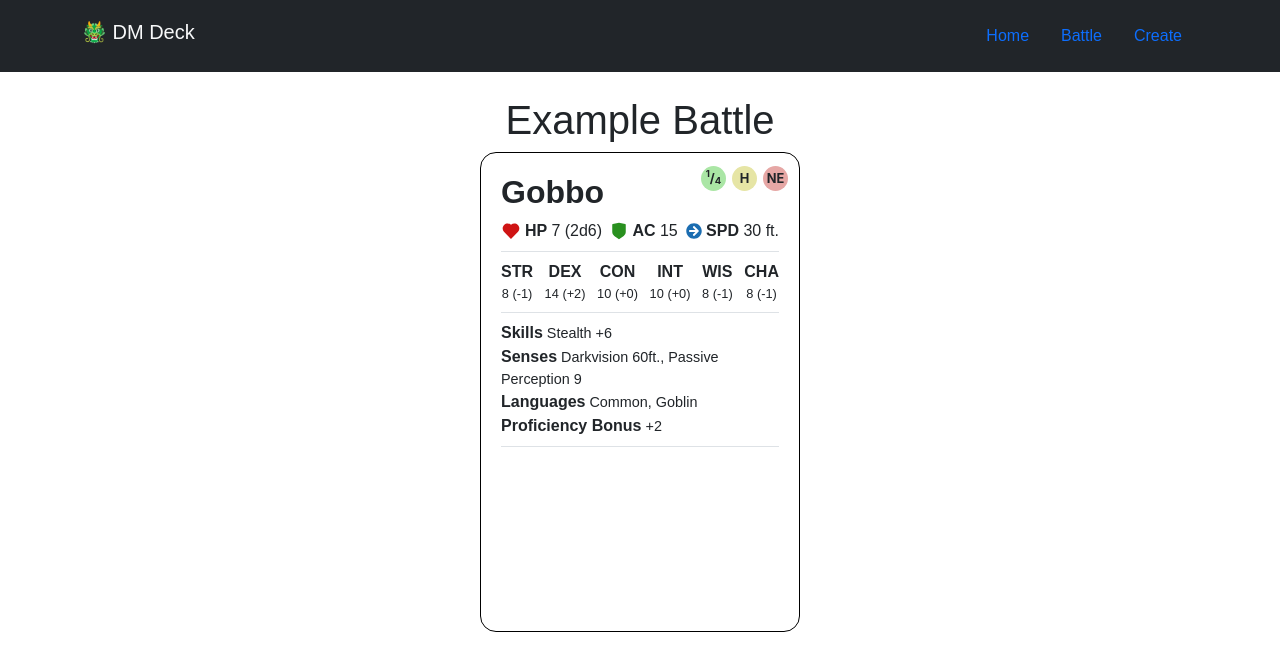
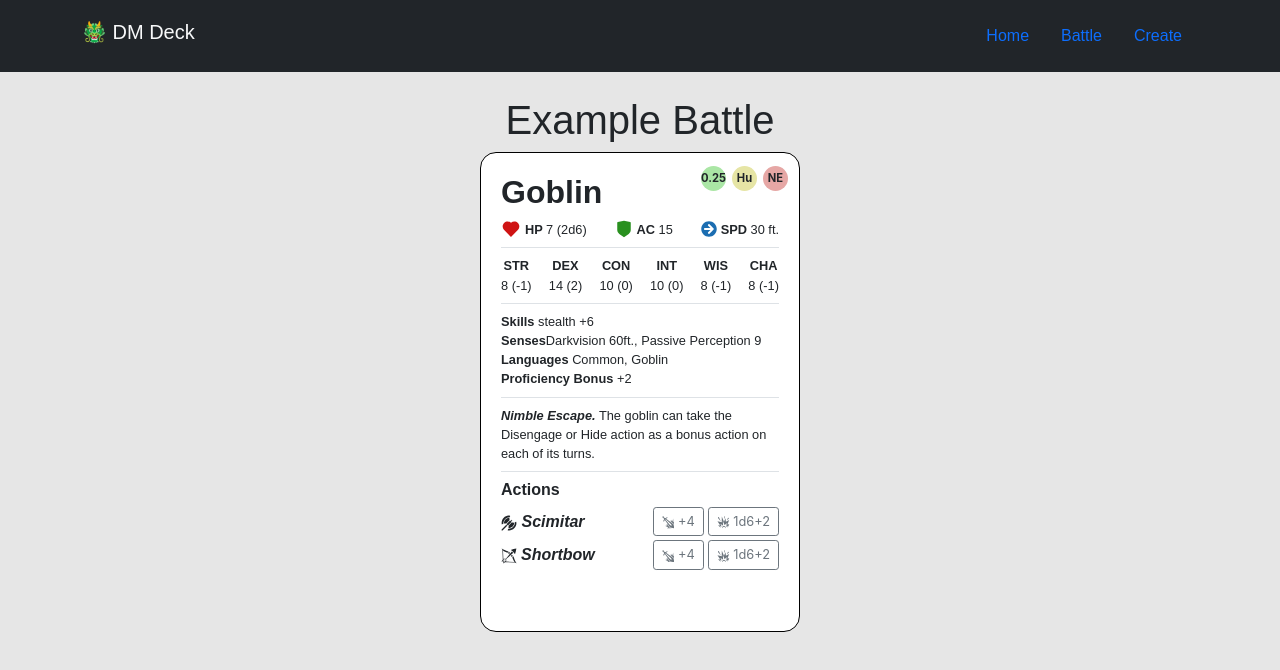
Before and after one commit to awidener3/dm-deck, a React (Create React App) app: page /dm-deck/battle in a window 1280 px wide. Shown: the top 670 px of the page. Built offline with nearby package versions, Linux system fonts and the light colour scheme; a web font is replaced by a local one.

Commit message:
Completed initial implementation of monster stats and pulled data into its own file

```diff
--- a/src/App.scss
+++ b/src/App.scss
@@ -16,3 +16,7 @@ li,
 a {
 	font-family: 'Mukta Vaani', sans-serif;
 }
+
+body {
+	background-color: #e6e6e6;
+}
--- a/src/components/Card/card.scss
+++ b/src/components/Card/card.scss
@@ -1,7 +1,8 @@
 .dmd-card {
 	// Card styling
 	padding: 20px;
-	border: 1px solid black;
+	border: 1px solid #000000;
+	background-color: #ffffff;
 	width: 20rem;
 	height: 30rem;
 	border-radius: 1rem;
@@ -18,7 +19,7 @@
 			display: flex;
 			justify-content: center;
 			align-items: center;
-			font-size: 0.8rem;
+			font-size: 0.7rem;
 			font-weight: 700;
 		}
 		.cr-circle {
@@ -41,6 +42,7 @@
 		}
 	}
 	.dmd-card-row {
+		// Icons
 		.hp-icon {
 			color: #cf1414;
 			height: 20px;
@@ -56,9 +58,10 @@
 			height: 16px;
 			width: 16px;
 		}
+		// Stats
 		.stat-title {
 			font-family: 'Mukta Vaani', sans-serif;
-			font-size: 1rem;
+			font-size: 0.8rem;
 			font-weight: 700;
 			span {
 				font-weight: 400;
@@ -68,7 +71,32 @@
 			font-size: 0.8rem;
 		}
 		.stat-text {
-			font-size: 0.9rem;
+			font-size: 0.8rem;
+		}
+		// Abilities
+		.ability-title {
+			font-size: 0.8rem;
+			font-weight: 700;
+			font-style: italic;
+		}
+		.ability-text {
+			font-size: 0.8rem;
+		}
+		// Actions
+		.actions-header {
+			font-size: 1rem;
+			font-weight: 700;
+		}
+		.action-title {
+			font-size: 1rem;
+			font-weight: 700;
+			font-style: italic;
+		}
+		.action-btn {
+			font-size: 0.8rem;
+		}
+		.ranged-icon {
+			transform: rotate(-90deg);
 		}
 	}
 }
--- /dev/null
+++ b/src/components/Card/cardData.js
@@ -0,0 +1,118 @@
+const monsters = [
+	{
+		name: 'Goblin',
+		size: 'small',
+		race: 'humanoid',
+		race_short: 'Hu',
+		alignment: 'neutral evil',
+		alignment_short: 'NE',
+		challenge_rating: 1 / 4,
+		hitpoints: 7,
+		hitpoint_dice: '2d6',
+		armor_class: 15,
+		armor_type: 'Leather Armor, Shield',
+		speed: 30,
+		ability_scores: {
+			strength: 8,
+			dexterity: 14,
+			constitution: 10,
+			intelligence: 10,
+			wisdom: 8,
+			charisma: 8,
+		},
+		skills: ['stealth +6'],
+		senses: ['Darkvision 60ft.', 'Passive Perception 9'],
+		languages: ['Common', 'Goblin'],
+		proficiency_bonus: 2,
+		special_traits: [
+			{
+				title: 'Nimble Escape',
+				description:
+					'The goblin can take the Disengage or Hide action as a bonus action on each of its turns.',
+			},
+		],
+		actions: [
+			{
+				weapon: 'Scimitar',
+				action_type: 'melee',
+				hit_modifier: 4,
+				reach: 5,
+				range: null,
+				num_targets: 1,
+				damage_average: 5,
+				damage_dice: '1d6+2',
+				damage_type: 'slashing',
+			},
+			{
+				weapon: 'Shortbow',
+				action_type: 'ranged',
+				hit_modifier: 4,
+				reach: null,
+				range: '80/320 ft.',
+				num_targets: 1,
+				damage_average: 5,
+				damage_dice: '1d6+2',
+				damage_type: 'piercing',
+			},
+		],
+	},
+	{
+		name: 'Hobgoblin',
+		size: 'medium',
+		race: 'humanoid',
+		race_short: 'Hu',
+		alignment: 'lawful evil',
+		alignment_short: 'LE',
+		challenge_rating: 1 / 2,
+		hitpoints: 11,
+		hitpoint_dice: '2d8+2',
+		armor_class: 18,
+		armor_type: 'Chain Mail, Shield',
+		speed: 30,
+		ability_scores: {
+			strength: 13,
+			dexterity: 12,
+			constitution: 12,
+			intelligence: 10,
+			wisdom: 10,
+			charisma: 9,
+		},
+		skills: null,
+		senses: ['Darkvision 60ft.', 'Passive Perception 10'],
+		languages: ['Common', 'Goblin'],
+		proficiency_bonus: 2,
+		special_traits: [
+			{
+				title: 'Martial Advantage',
+				description:
+					"Once per turn, the hobgoblin can deal an extra 7 (2d6) damage to a creature it hits with a weapon attack if that creature is within 5 feet of an ally of the hobgoblin that isn't incapacitated.",
+			},
+		],
+		actions: [
+			{
+				weapon: 'Longsword',
+				action_type: 'melee',
+				hit_modifier: 3,
+				reach: 5,
+				range: null,
+				num_targets: 1,
+				damage_average: 5,
+				damage_dice: '1d8+1',
+				damage_type: 'slashing',
+			},
+			{
+				weapon: 'Longbow',
+				action_type: 'ranged',
+				hit_modifier: 3,
+				reach: null,
+				range: '150/600 ft.',
+				num_targets: 1,
+				damage_average: 5,
+				damage_dice: '1d8+1',
+				damage_type: 'piercing',
+			},
+		],
+	},
+];
+
+export default monsters;
--- a/src/components/Card/index.jsx
+++ b/src/components/Card/index.jsx
@@ -4,89 +4,203 @@ import './card.scss';
 import { RiHeartFill } from 'react-icons/ri';
 import { RiShieldFill } from 'react-icons/ri';
 import { FaArrowCircleRight } from 'react-icons/fa';
+import { GiMineExplosion } from 'react-icons/gi';
+import { GiPointySword } from 'react-icons/gi';
+import { GiPocketBow } from 'react-icons/gi';
+import { GiBattleAxe } from 'react-icons/gi';
+
+import monsters from './cardData';
 
 const Card = () => {
+	console.log(monsters[0]);
 	return (
 		<div className="dmd-card">
 			{/* TOP RIGHT CIRCLES */}
 			<div className="circle-container d-flex p-2">
 				<div className="stat-circle cr-circle">
-					<sup>1</sup>/<sub>4</sub>
+					{monsters[0].challenge_rating}
 				</div>
-				<div className="stat-circle race-circle">H</div>
-				<div className="stat-circle alignment-circle">NE</div>
+				<div className="stat-circle race-circle">
+					{monsters[0].race_short}
+				</div>
+				<div className="stat-circle alignment-circle">
+					{monsters[0].alignment_short}
+				</div>
 			</div>
 
 			{/* HEADER */}
 			<div className="dmd-card-header">
-				<h1 className="name">Gobbo</h1>
+				<h1 className="name">{monsters[0].name}</h1>
 			</div>
 
-			{/* STATS 1ST ROW */}
+			{/* BASE STATS */}
 			<div className="dmd-card-row d-flex justify-content-between align-items-center pb-2 border-bottom">
 				<div className="d-flex align-items-center">
 					<RiHeartFill className="dmd-card-icon hp-icon me-1" />
 					<p className="stat-title m-0">
-						HP <span>7 (2d6)</span>
+						HP{' '}
+						<span>
+							{monsters[0].hitpoints} ({monsters[0].hitpoint_dice}
+							)
+						</span>
 					</p>
 				</div>
 				<div className="d-flex align-items-center">
 					<RiShieldFill className="dmd-card-icon ac-icon me-1" />
 					<p className="stat-title m-0">
-						AC <span>15</span>
+						AC <span>{monsters[0].armor_class}</span>
 					</p>
 				</div>
 				<div className="d-flex align-items-center">
 					<FaArrowCircleRight className="dmd-card-icon speed-icon me-1" />
 					<p className="stat-title m-0">
-						SPD <span>30 ft.</span>
+						SPD <span>{monsters[0].speed} ft.</span>
 					</p>
 				</div>
 			</div>
 
-			{/* STATS 2ND ROW */}
+			{/* ABILITY SCORES */}
 			<div className="dmd-card-row d-flex justify-content-between py-2 text-center border-bottom">
 				<div>
 					<p className="stat-title m-0">STR</p>
-					<p className="stat-num m-0">8 (-1)</p>
+					<p className="stat-num m-0">
+						{monsters[0].ability_scores.strength} (
+						{Math.floor(
+							(monsters[0].ability_scores.strength - 10) / 2
+						)}
+						)
+					</p>
 				</div>
 				<div>
 					<p className="stat-title m-0">DEX</p>
-					<p className="stat-num m-0">14 (+2)</p>
+					<p className="stat-num m-0">
+						{monsters[0].ability_scores.dexterity} (
+						{Math.floor(
+							(monsters[0].ability_scores.dexterity - 10) / 2
+						)}
+						)
+					</p>
 				</div>
 				<div>
 					<p className="stat-title m-0">CON</p>
-					<p className="stat-num m-0">10 (+0)</p>
+					<p className="stat-num m-0">
+						{monsters[0].ability_scores.constitution} (
+						{Math.floor(
+							(monsters[0].ability_scores.constitution - 10) / 2
+						)}
+						)
+					</p>
 				</div>
 				<div>
 					<p className="stat-title m-0">INT</p>
-					<p className="stat-num m-0">10 (+0)</p>
+					<p className="stat-num m-0">
+						{monsters[0].ability_scores.intelligence} (
+						{Math.floor(
+							(monsters[0].ability_scores.intelligence - 10) / 2
+						)}
+						)
+					</p>
 				</div>
 				<div>
 					<p className="stat-title m-0">WIS</p>
-					<p className="stat-num m-0">8 (-1)</p>
+					<p className="stat-num m-0">
+						{monsters[0].ability_scores.wisdom} (
+						{Math.floor(
+							(monsters[0].ability_scores.wisdom - 10) / 2
+						)}
+						)
+					</p>
 				</div>
 				<div>
 					<p className="stat-title m-0">CHA</p>
-					<p className="stat-num m-0">8 (-1)</p>
+					<p className="stat-num m-0">
+						{monsters[0].ability_scores.charisma} (
+						{Math.floor(
+							(monsters[0].ability_scores.charisma - 10) / 2
+						)}
+						)
+					</p>
 				</div>
 			</div>
 
-			{/* STATS 3RD ROW */}
+			{/* EXTRA STATS */}
 			<div className="dmd-card-row d-flex flex-column py-2 border-bottom">
 				<p className="stat-text m-0">
-					<span className="stat-title">Skills</span> Stealth +6
+					<span className="stat-title">Skills</span>{' '}
+					{monsters[0].skills[0]}
 				</p>
 				<p className="stat-text m-0">
-					<span className="stat-title">Senses</span> Darkvision 60ft.,
-					Passive Perception 9
+					<span className="stat-title">Senses</span>
+					{monsters[0].senses[0]}, {monsters[0].senses[1]}
 				</p>
 				<p className="stat-text m-0">
-					<span className="stat-title">Languages</span> Common, Goblin
+					<span className="stat-title">Languages</span>{' '}
+					{monsters[0].languages[0]}, {monsters[0].languages[1]}
 				</p>
 				<p className="stat-text m-0">
-					<span className="stat-title">Proficiency Bonus</span> +2
+					<span className="stat-title">Proficiency Bonus</span> +
+					{monsters[0].proficiency_bonus}
 				</p>
+			</div>
+
+			{/* SPECIAL TRAITS */}
+			<div className="dmd-card-row py-2 border-bottom">
+				<p className="ability-text m-0">
+					<span className="ability-title">
+						{monsters[0].special_traits[0].title}.
+					</span>{' '}
+					{monsters[0].special_traits[0].description}
+				</p>
+			</div>
+
+			{/* ACTIONS */}
+			<div className="dmd-card-row py-2">
+				<h2 className="actions-header">Actions</h2>
+				{/* Action 1 */}
+				<div className="d-flex justify-content-between align-items-center mb-1">
+					<p className="action-title m-0">
+						<GiBattleAxe /> {monsters[0].actions[0].weapon}
+					</p>
+					<div>
+						<button
+							id="toHitBtn"
+							className="action-btn btn btn-outline-secondary btn-sm ms-1"
+						>
+							<GiPointySword /> +
+							{monsters[0].actions[0].hit_modifier}
+						</button>
+						<button
+							id="getDamageBtn"
+							className="action-btn btn btn-outline-secondary btn-sm ms-1"
+						>
+							<GiMineExplosion />{' '}
+							{monsters[0].actions[0].damage_dice}
+						</button>
+					</div>
+				</div>
+				{/* Action 2 */}
+				<div className="d-flex justify-content-between align-items-center mb-1">
+					<p className="action-title m-0">
+						<GiPocketBow className="ranged-icon me-1" />
+						{monsters[0].actions[1].weapon}
+					</p>
+					<div>
+						<button
+							id="toHitBtn"
+							className="action-btn btn btn-outline-secondary btn-sm ms-1"
+						>
+							<GiPointySword /> +
+							{monsters[0].actions[1].hit_modifier}
+						</button>
+						<button
+							id="getDamageBtn"
+							className="action-btn btn btn-outline-secondary btn-sm ms-1"
+						>
+							<GiMineExplosion />{' '}
+							{monsters[0].actions[1].damage_dice}
+						</button>
+					</div>
+				</div>
 			</div>
 		</div>
 	);
```
